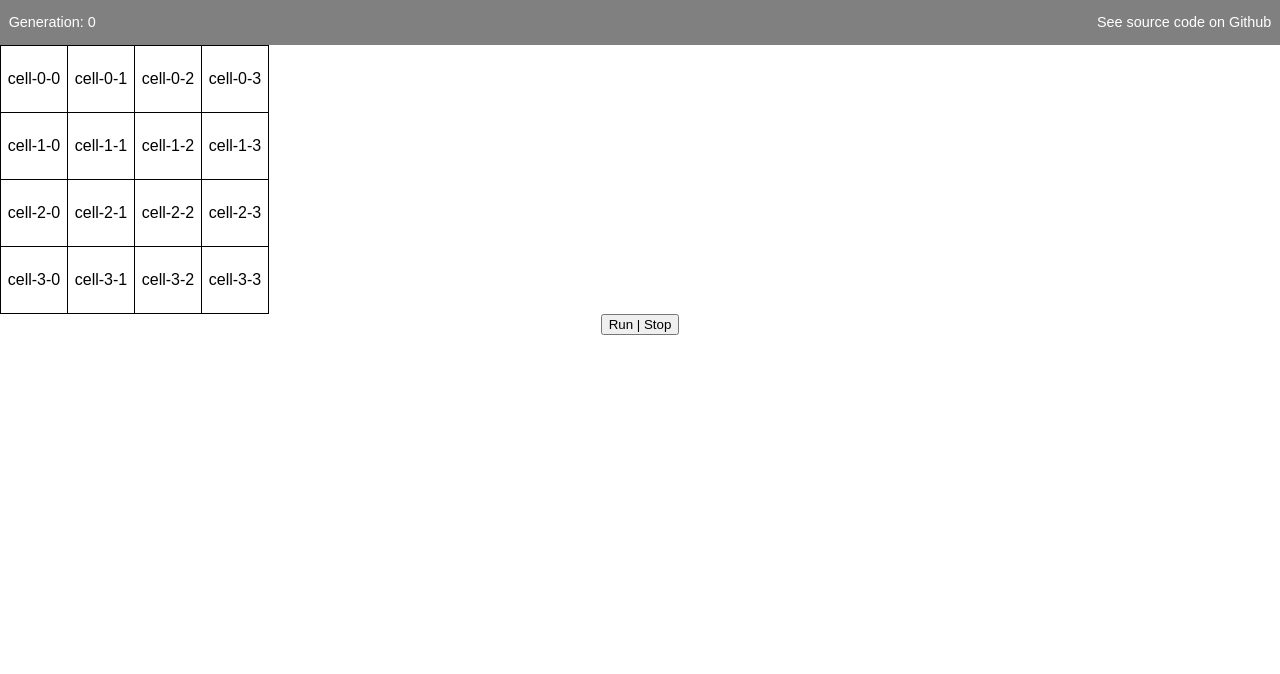
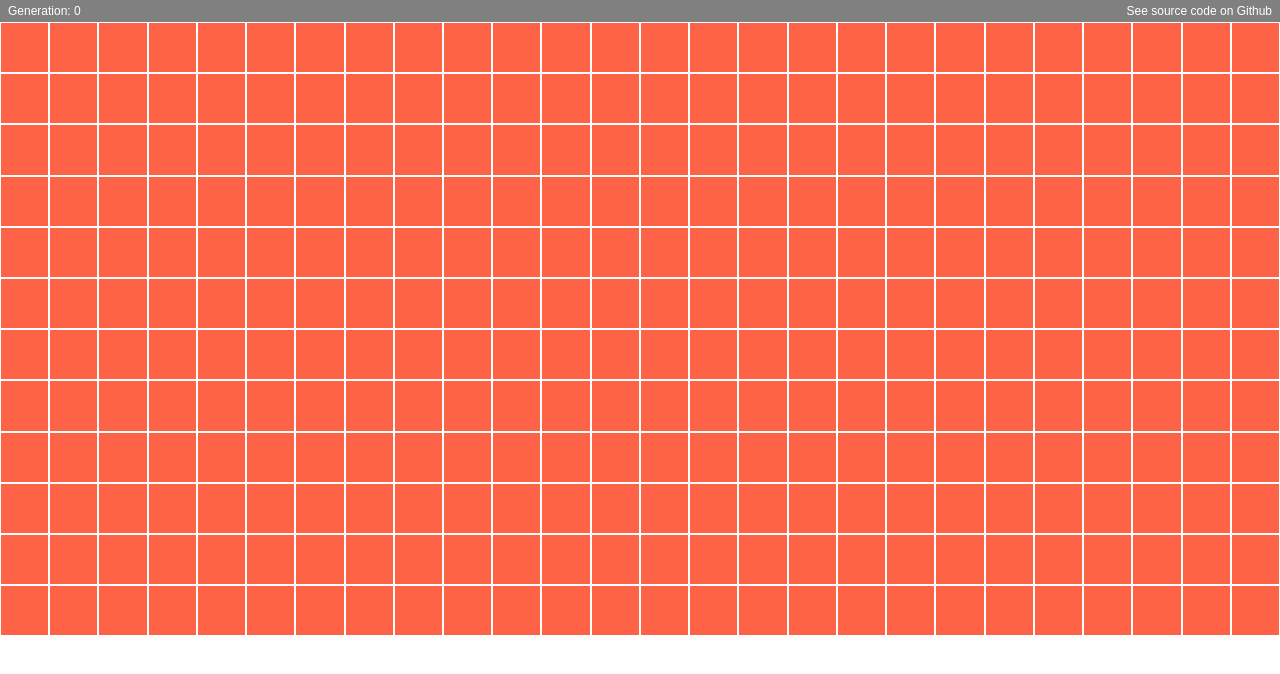
Before and after one commit to gurugu-fcc-projects/FCC_game_of_life, a React (Create React App) app: page / in a window 1280 px wide. Shown: the top 674 px of the page. Built offline with nearby package versions, Linux system fonts and the light colour scheme.

Commit message:
First attempt at creating dynamic gameboard

```diff
--- a/src/components/App.js
+++ b/src/components/App.js
@@ -15,13 +15,15 @@ class App extends Component {
 
   render() {
     const { isPlaying } = this.props;
+    console.log("window.innerHeight", window.innerHeight);
+    console.log("window.innerWidth", window.innerWidth);
 
     return (
       <div className="App" onMouseUp={this.handleMouseUp}>
         <StatusBar />
         {isPlaying && <GameEngine />}
         <Gameboard />
-        <Interface />
+        {/* <Interface /> */}
       </div>
     );
   }
--- a/src/components/Gameboard.js
+++ b/src/components/Gameboard.js
@@ -5,8 +5,7 @@ import * as actions from "../actions";
 
 class Gameboard extends Component {
   createGameboard = (width, height) => {
-    if (this.props.gameboard) {
-      let gameboardTable = [];
+    let gameboard = [];
 
     for (let i = 0; i < height; i++) {
       let row = [];
@@ -14,23 +13,23 @@ class Gameboard extends Component {
         const cellName = `${i}-${j}`;
 
         row.push(
-            <td
+          <div
             key={j}
-              className={
-                cellName +
-                (this.props.gameboard[cellName].alive ? " active" : "")
-              }
-            >
-              {" "}
-              {`cell-${cellName}`}{" "}
-            </td>
+            className={`square ${cellName}${
+              this.props.gameboard[cellName].alive ? " active" : ""
+            }`}
+          />
         );
       }
 
-        gameboardTable.push(<tr key={i}>{row}</tr>);
+      gameboard.push(
+        <div key={i} className="row">
+          {row}
+        </div>
+      );
     }
-      return gameboardTable;
-    }
+
+    return gameboard;
   };
 
   handleMouseDown = ({ target }) => {
@@ -62,13 +61,14 @@ class Gameboard extends Component {
 
   render() {
     return (
-      <table
-        className="test-table"
-        onMouseDown={this.handleMouseDown}
-        onMouseOver={this.handleMouseOver}
-      >
-        <tbody>{this.createGameboard(4, 4)}</tbody>
-      </table>
+      <div className="gameboard__small">{this.createGameboard(26, 12)}</div>
+      // <table
+      //   className="test-table"
+      //   onMouseDown={this.handleMouseDown}
+      //   onMouseOver={this.handleMouseOver}
+      // >
+      //   <tbody>{this.createGameboard(4, 4)}</tbody>
+      // </table>
     );
   }
 }
--- a/src/reducers/gameboard.js
+++ b/src/reducers/gameboard.js
@@ -1,7 +1,7 @@
 import { POPULATE_GAMEBOARD, TOGGLE_CELL, RUN_GAME } from "../actions/types";
 import { populateGameboard } from "../utils/populateGameboard";
 
-export default function(state = populateGameboard(4), action) {
+export default function(state = populateGameboard(30), action) {
   switch (action.type) {
     case POPULATE_GAMEBOARD:
       return populateGameboard(action.payload);
--- /dev/null
+++ b/src/scss/partials/_gameboard.scss
@@ -0,0 +1,23 @@
+.gameboard {
+  &__small {
+    display: grid;
+    grid: repeat(12, 4vw) / auto-flow;
+    .row {
+      display: grid;
+      grid: repeat(1, 4vw) / auto-flow;
+      .square {
+        margin: 1px;
+        background: tomato;
+      }
+    }
+  }
+}
+
+// @media (orientation: portrait) {
+//   .container {
+//     transform: rotate(90deg) translate(35%);
+//   }
+//   .row>.square {
+//     transform: rotate(-90deg);
+//   }
+// }
--- a/src/scss/partials/_statusbar.scss
+++ b/src/scss/partials/_statusbar.scss
@@ -1,8 +1,9 @@
 .status-bar {
   display: flex;
   justify-content: space-between;
-  font-size: 0.9em;
+  font-size: 12px;
   color: #fff;
-  padding: 1em 0.6em;
+  padding: 4px 8px;
+  max-height: 22px;
   background-color: grey;
 }
--- a/src/scss/styles.scss
+++ b/src/scss/styles.scss
@@ -1,3 +1,4 @@
 @import "./partials/_app.scss";
+@import "./partials/_gameboard.scss";
 @import "./partials/_index.scss";
 @import "./partials/_statusbar.scss";
```
Lines whose indentation alone changed are shown as unchanged.
